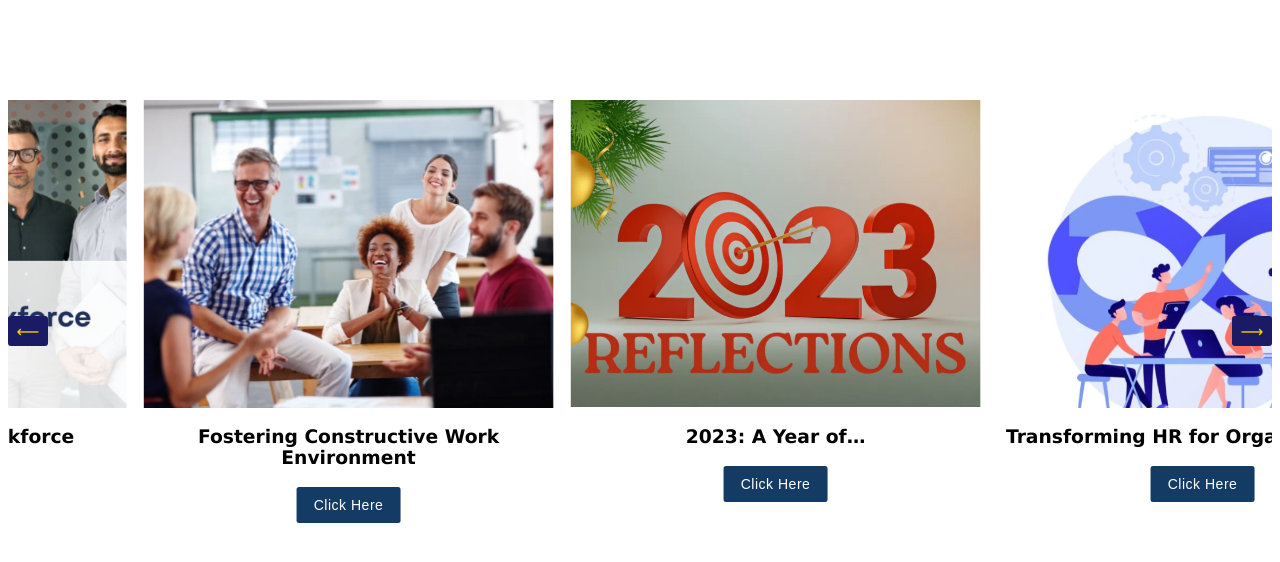
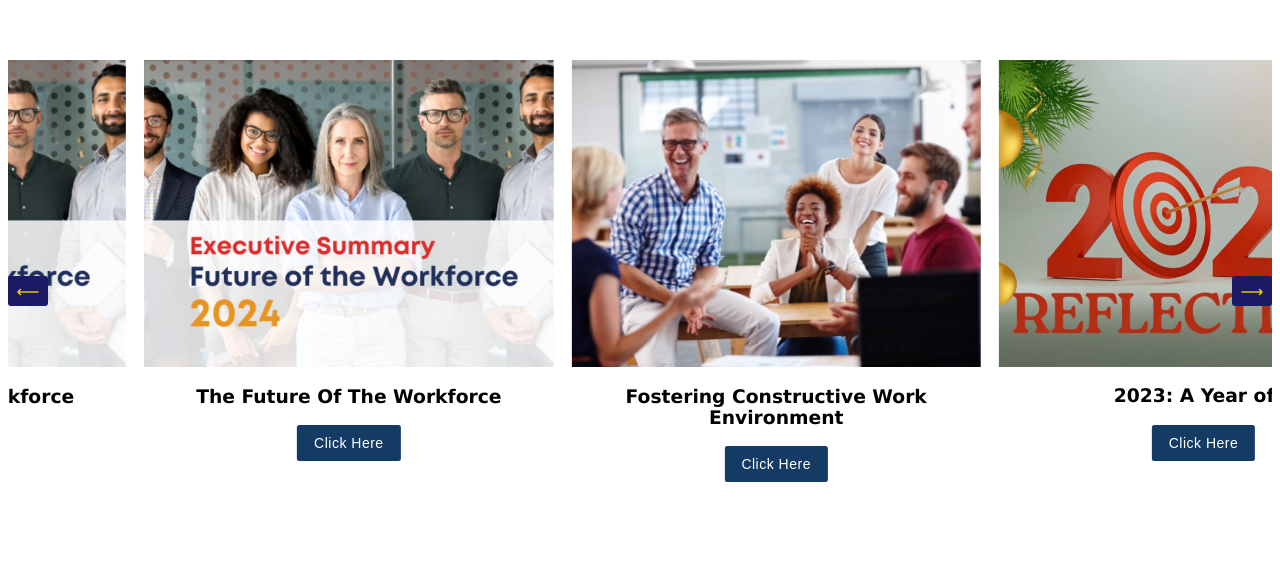
Before and after one commit to sonaligadekar20/owl-carousel, a plain HTML site: page index.html in a window 1280 px wide. Drawn offline with Linux system fonts and the light colour scheme.

Commit message:
added images & links

```diff
--- a/css/style.css
+++ b/css/style.css
@@ -9,20 +9,23 @@
 .carousel .owl-next,
 .carousel .owl-prev{
     background-color:rgb(26, 26, 101) !important;
-    color:gold !important;
+    color:gold!important;
     height: 30px;
     width: 40px;
     position: absolute;
     top: 50%;
 }
+
 .carousel{
-    margin-top: 100px;
+    margin-top: 60px;
 }
 .carousel .owl-next{
     right: -5px;
+    margin-left: 150px;
 }
 .carousel .owl-prev{
     left: -5px;
+    margin-right: 150px;
 }
 /* .carouse-text{
     text-align: center;
@@ -39,7 +42,11 @@
     padding: 10px 17px;
     border-radius: 2.5px;
     font-family:sans-serif;
+    text-decoration: none;
+    display: table;
+    margin: 0 auto;
+
 }
 .carouse-btn:hover{
-    background-color:gold;
+    background-color:#FFC317;
 }
--- a/index.html
+++ b/index.html
@@ -17,22 +17,39 @@
     <div class="owl-carousel owl-theme carousel">
         <div class="carouse-item"><img src="img/Executive-Summary-FoW2024-640x480.png" alt="">
             <h3 class="carouse-text">The Future Of The Workforce</h3>
-            <button class="carouse-btn">Click Here</button>
+            <a href="https://agilepeopleopsframework.com/future-of-the-workforce-2024-an-executive-summary/"
+                type="button" class="carouse-btn">Click Here</a>
         </div>
-        <div class="carouse-item"><img src="img/Fostering-Constructive-Work-Environments-Through-Team-Coaching-640x480 (1).png" alt="">
+
+        <div class="carouse-item"><a href="https://agilepeopleopsframework.com/future-of-the-workforce-2024-an-executive-summary/"><img src="img/Executive-Summary-FoW2024-640x480.png" alt=""></a>
+            <h3 class="carouse-text">The Future Of The Workforce</h3>
+            <a href="https://agilepeopleopsframework.com/future-of-the-workforce-2024-an-executive-summary/"
+                type="button" class="carouse-btn">Click Here</a>
+        </div>
+
+        <div class="carouse-item"><img
+                src="img/Fostering-Constructive-Work-Environments-Through-Team-Coaching-640x480 (1).png" alt="">
             <h3 class="carouse-text">Fostering Constructive Work Environment</h3>
-            <button class="carouse-btn">Click Here</button></div>
+            <a href="https://agilepeopleopsframework.com/fostering-constructive-work-environments-through-team-coaching/"
+            type="button" class="carouse-btn">Click Here</a>
+        </div>
         <div class="carouse-item"><img src="img/A-Year-Of-Unprecedented-Achievements-758x568.png" alt="">
             <h3 class="carouse-text">2023: A Year of…</h3>
-            <button class="carouse-btn">Click Here</button> </div>
+            <a href="https://agilepeopleopsframework.com/2023-a-year-of-unprecedented-achievements/"
+            type="button" class="carouse-btn">Click Here</a>
+        </div>
         <div class="carouse-item"><img src="img/Transforming-HR-for-Organization-680x510 (1).png" alt="">
             <h3 class="carouse-text">Transforming HR for Organizational…</h3>
-        <button class="carouse-btn">Click Here</button>
+            <a href="https://agilepeopleopsframework.com/transforming-hr-for-organizational-growth-embracing-agile-people-ops/"
+            type="button" class="carouse-btn">Click Here</a>
         </div>
         <div class="carouse-item"><img src="img/Knowledge-is-the-Past-640x480.png" alt="">
             <h3 class="carouse-text">Knowledge is the Past</h3>
-        <button class="carouse-btn">Click Here</button>
+            <a href="https://agilepeopleopsframework.com/transforming-hr-for-organizational-growth-embracing-agile-people-ops/"
+            type="button" class="carouse-btn">Click Here</a>
         </div>
+
+
     </div>
 
 
--- a/js/script.js
+++ b/js/script.js
@@ -1,7 +1,7 @@
 $(".carousel").owlCarousel({
     // option:value
     // merge:true
-    margin:17,
+    margin:18,
     autoplay:true,
     // autoplayTimeout:1000,
     rewind:false,
```
